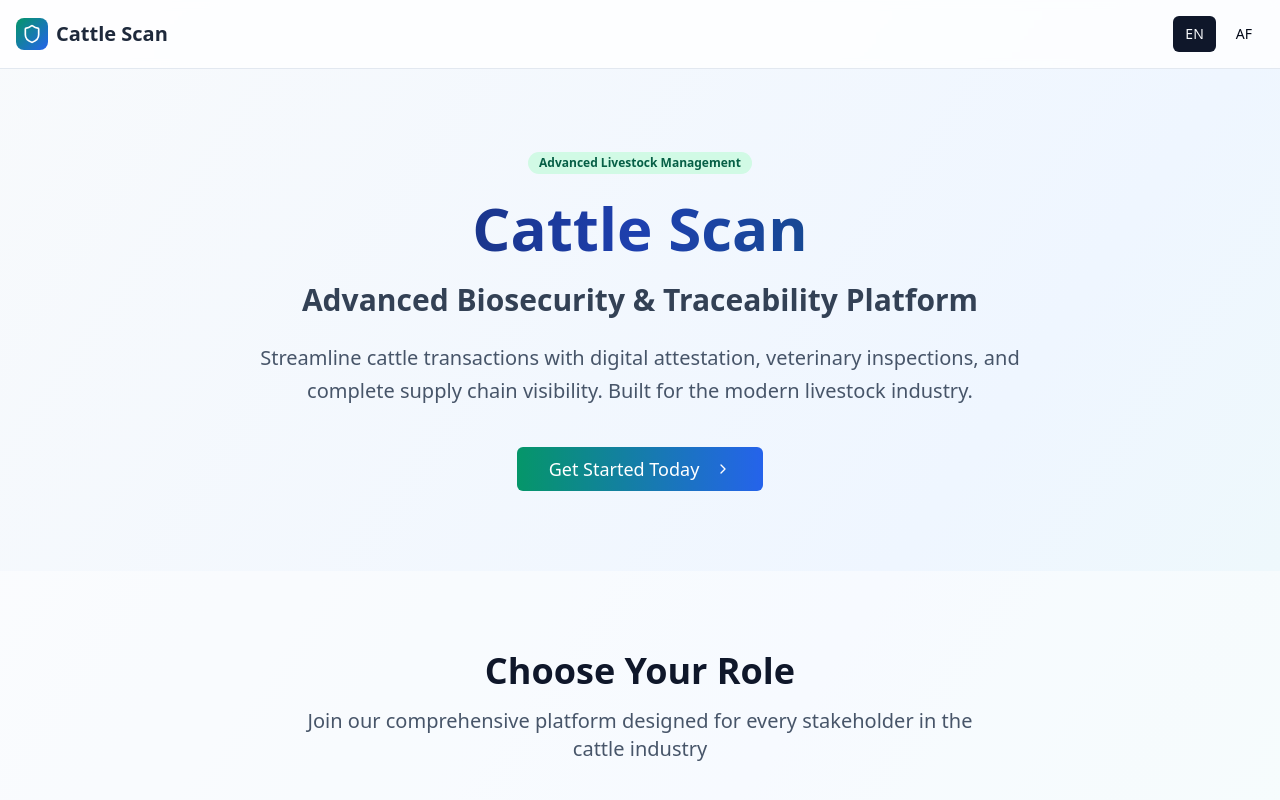
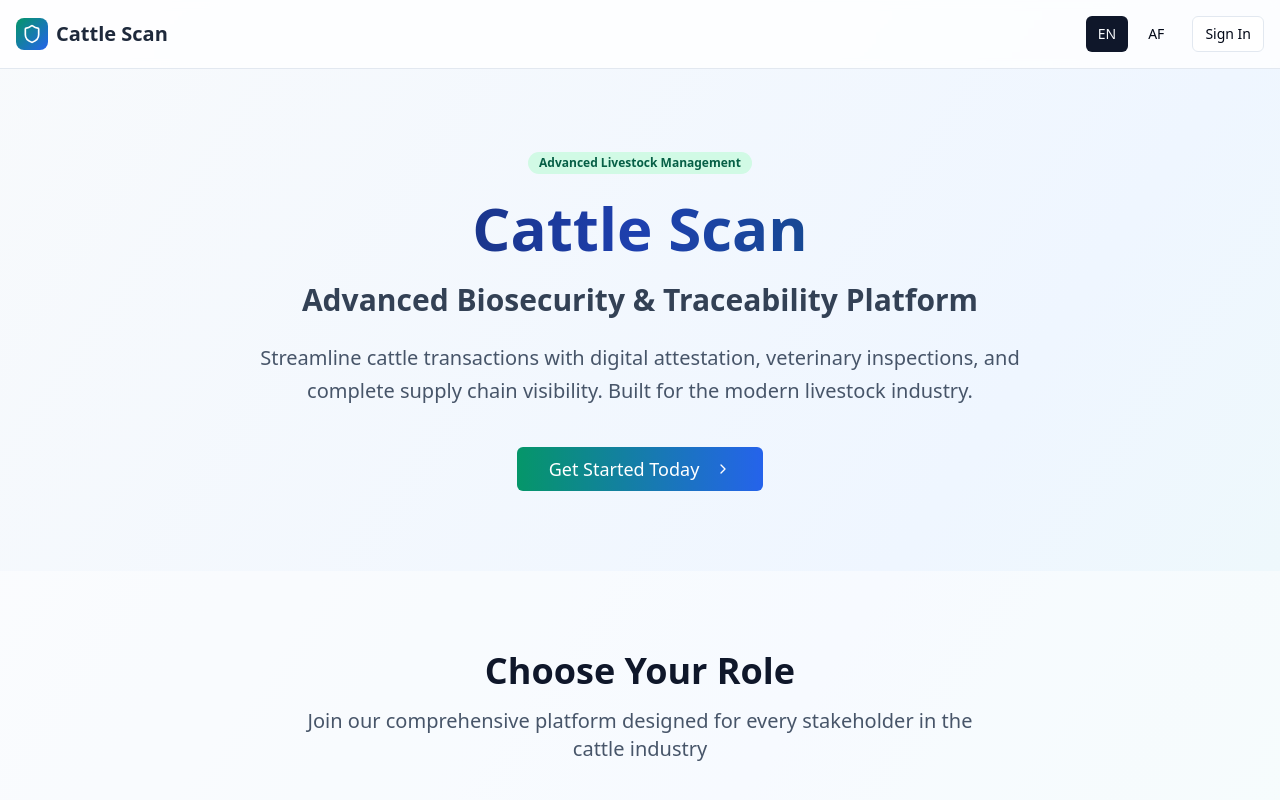
Before and after one commit to jfdercksen/cattle-scan, a React (Vite) app: page / in a window 1280 px wide. Shown: the top 800 px of the page. Built offline with nearby package versions, Linux system fonts and the light colour scheme.

Commit message:
Add sign in button to header
Adds a sign in button to the top right of the header.

```diff
--- a/src/pages/Index.tsx
+++ b/src/pages/Index.tsx
@@ -233,6 +233,11 @@ const Index = () => {
                   AF
                 </Button>
               </div>
+              <Link to="/auth">
+                <Button variant="outline" size="sm">
+                  {language === 'en' ? 'Sign In' : 'Teken In'}
+                </Button>
+              </Link>
             </div>
           </div>
         </div>
```
